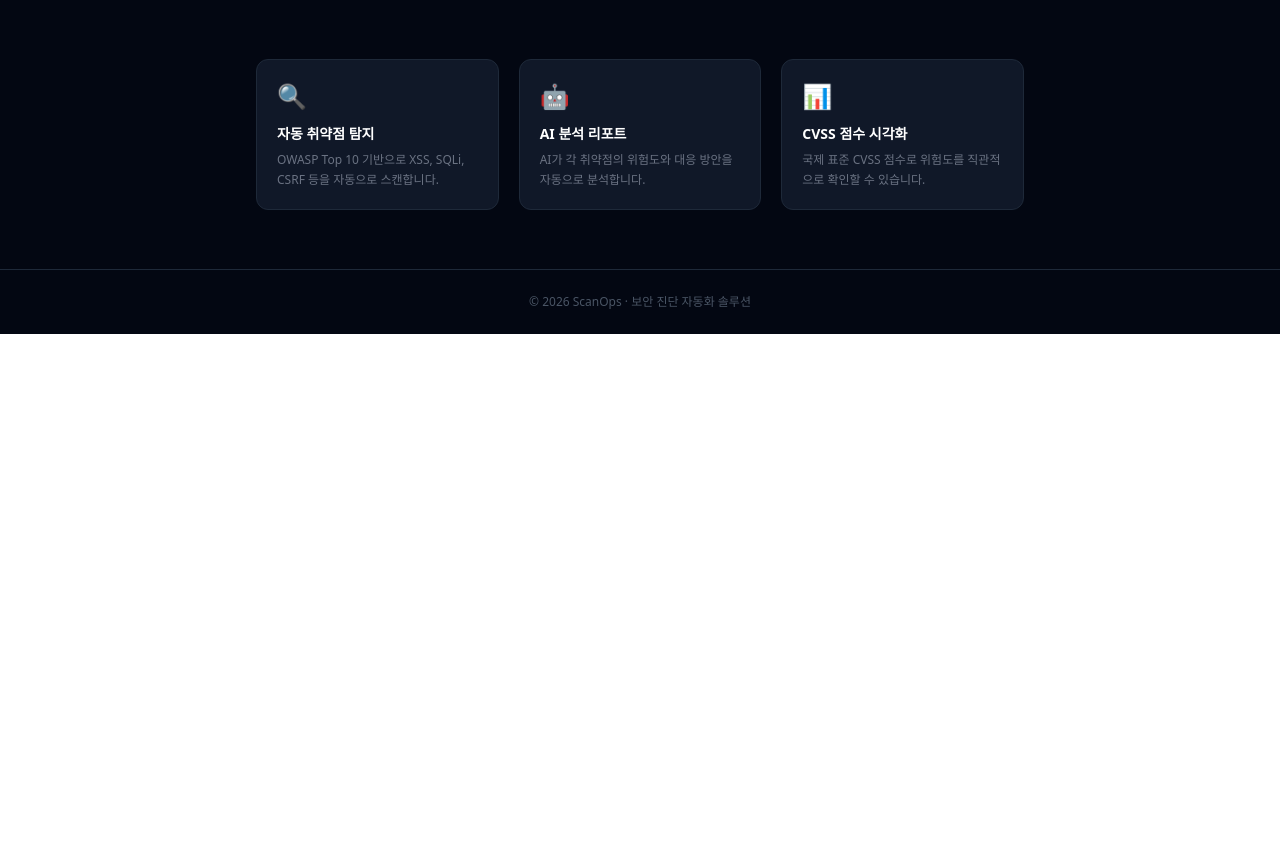
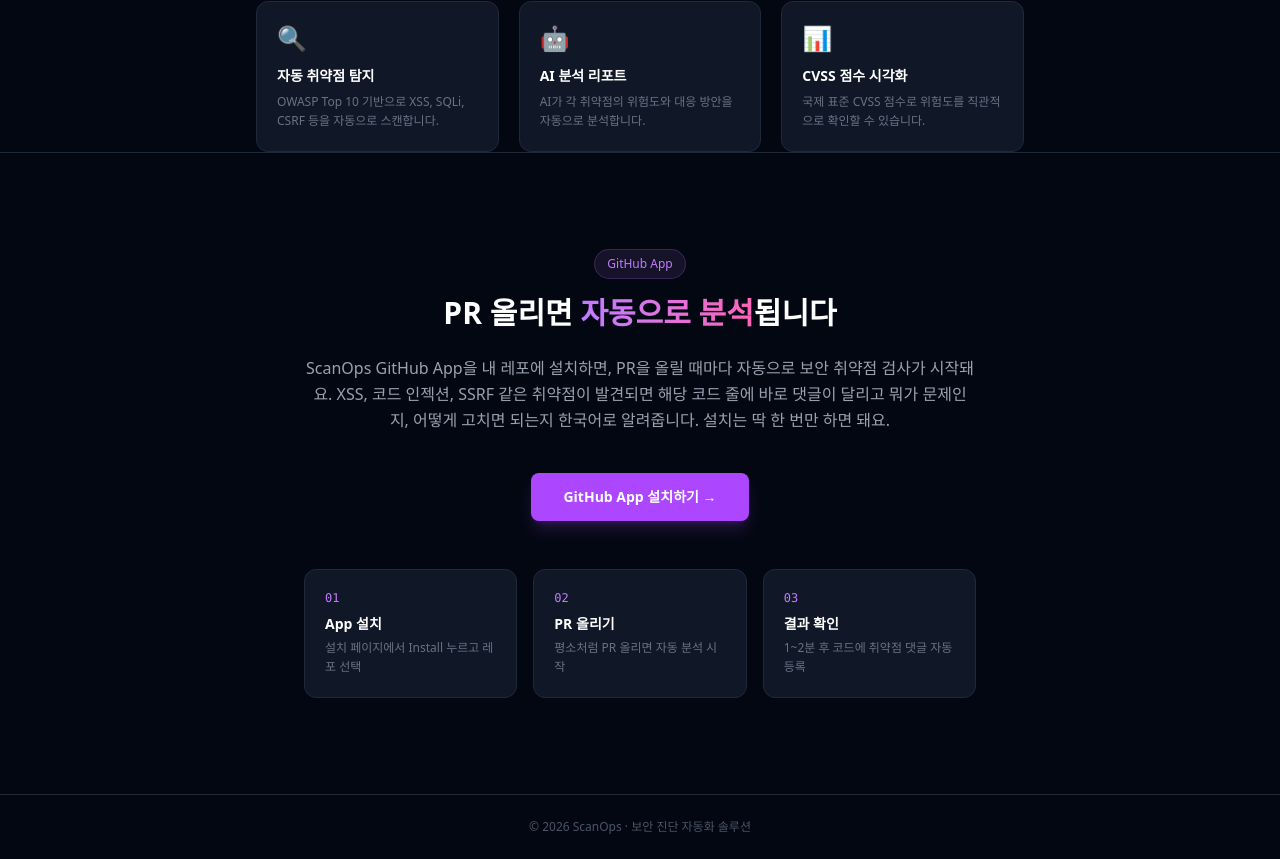
Before and after one commit to 26Graduation/scanops-frontend, a React (Vite) app: page / in a window 1280 px wide. Shown: the part 466-1325 px from the top of the page. Before the commit the page ends 800 px from the top, so only its background shows below. Built offline with nearby package versions, Linux system fonts and the light colour scheme; no server answers.

Commit message:
feat: 랜딩페이지 GitHub App 설치 섹션 추가

```diff
--- a/src/pages/landing/ui/LandingPage.tsx
+++ b/src/pages/landing/ui/LandingPage.tsx
@@ -89,6 +89,51 @@
         </div>
       </main>
 
+      {/* GitHub App 설치 섹션 */}
+      <section className="py-24 px-6 border-t border-gray-800">
+        <div className="max-w-2xl mx-auto text-center">
+          <div className="mb-4 inline-flex items-center gap-2 px-3 py-1.5 rounded-full bg-purple-400/10 border border-purple-400/20 text-purple-400 text-xs font-medium">
+            GitHub App
+          </div>
+          <h2 className="text-3xl font-bold mb-6">
+            PR 올리면{' '}
+            <span className="text-transparent bg-clip-text bg-gradient-to-r from-purple-400 to-pink-400">
+              자동으로 분석
+            </span>
+            됩니다
+          </h2>
+          <p className="text-gray-400 text-base leading-relaxed mb-10">
+            ScanOps GitHub App을 내 레포에 설치하면, PR을 올릴 때마다 자동으로 보안 취약점 검사가 시작돼요.
+            XSS, 코드 인젝션, SSRF 같은 취약점이 발견되면 해당 코드 줄에 바로 댓글이 달리고
+            뭐가 문제인지, 어떻게 고치면 되는지 한국어로 알려줍니다.
+            설치는 딱 한 번만 하면 돼요.
+          </p>
+          <div className="flex flex-col sm:flex-row gap-4 justify-center items-center mb-12">
+            <a
+              href="https://github.com/apps/scanops-security-scanner"
+              target="_blank"
+              rel="noopener noreferrer"
+              className="px-8 py-3.5 rounded-lg bg-purple-500 text-white font-semibold text-sm hover:bg-purple-400 transition-colors shadow-lg shadow-purple-500/20"
+            >
+              GitHub App 설치하기 →
+            </a>
+          </div>
+          <div className="grid grid-cols-1 sm:grid-cols-3 gap-4 text-left">
+            {[
+              { step: '01', title: 'App 설치', desc: '설치 페이지에서 Install 누르고 레포 선택' },
+              { step: '02', title: 'PR 올리기', desc: '평소처럼 PR 올리면 자동 분석 시작' },
+              { step: '03', title: '결과 확인', desc: '1~2분 후 코드에 취약점 댓글 자동 등록' },
+            ].map((item) => (
+              <div key={item.step} className="p-5 rounded-xl bg-gray-900 border border-gray-800">
+                <div className="text-purple-400 text-xs font-mono mb-2">{item.step}</div>
+                <h3 className="font-semibold text-sm mb-1">{item.title}</h3>
+                <p className="text-xs text-gray-500 leading-relaxed">{item.desc}</p>
+              </div>
+            ))}
+          </div>
+        </div>
+      </section>
+
       <footer className="py-6 text-center text-xs text-gray-600 border-t border-gray-800">
         © 2026 ScanOps · 보안 진단 자동화 솔루션
       </footer>
```
